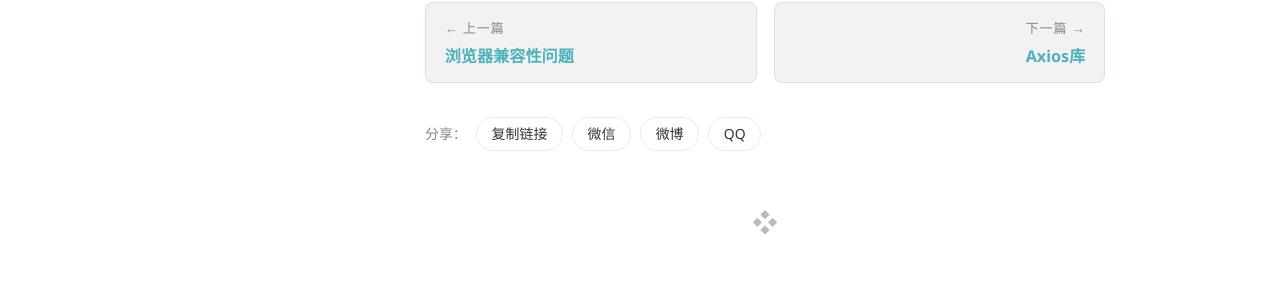
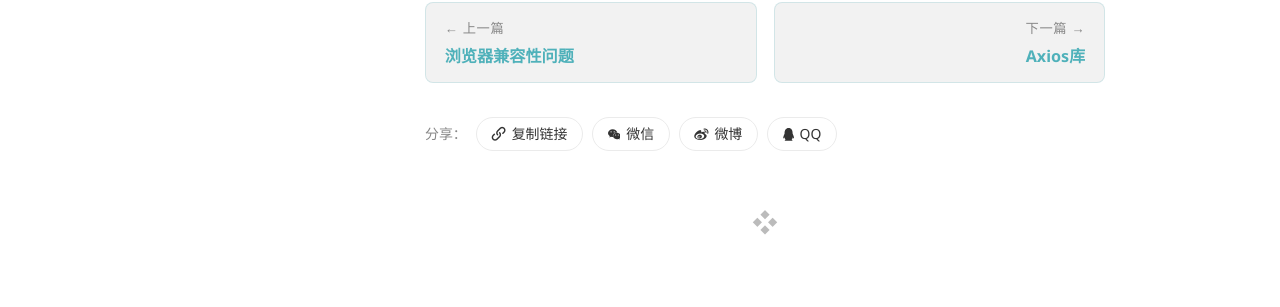
Before and after one commit to Knight-boy/knight-boy.github.io, a Jekyll site: the page built from origin/_posts/2018-09-16-Front-End-Library.md, in a window 1280 px wide. Shown: the part 947-1254 px from the top of the page. Built offline with Jekyll 4.4.1, drawn with Linux system fonts in a browser that asks for light colours; some web fonts are replaced; our own code applies the rules of GitHub Pages for plain Markdown files; comment, search, counter and statistics services are not loaded.

Commit message:
site: add brand icons to the share bar

```diff
--- a/_includes/body/post-share.html
+++ b/_includes/body/post-share.html
@@ -2,16 +2,19 @@
 分享栏，由 _layouts/post.html 在正文之后引入。服务端只渲染按钮外壳；
 URL 和文案在点击时从 location/document 读取（hy-push-state 导航后自动正确）。
 点击行为在 _includes/my-scripts.html 的 share IIFE 里统一接管：
-  copy   → 复制链接;
+  copy   → 复制链接（icon-link）;
+  native → navigator.share（icon-earth，JS 检测到才显示）;
   wechat → 弹出二维码（懒加载自托管 /assets/vendor/qrcode/qrcode.js）;
-  weibo / qq → 打开对应平台的分享弹窗;
-  native → navigator.share（JS 检测到才显示按钮）。
+  weibo  → 微博分享弹窗（icon-sina-weibo）;
+  qzone  → QQ 分享弹窗（FontAwesome QQ 当前字形，inline SVG）。
+微信/QQ 没有现成字形，用 inline SVG 按官方品牌路径绘制。
+文案包在 .share-txt 里，JS 改「已复制」时只动它，不碰图标。
 {% endcomment %}
 <div class="share-row" role="group" aria-label="分享本文">
   <span class="share-label">分享：</span>
-  <button type="button" class="share-btn" data-share="copy">复制链接</button>
-  <button type="button" class="share-btn" data-share="native" hidden>更多</button>
-  <button type="button" class="share-btn" data-share="wechat">微信</button>
-  <button type="button" class="share-btn" data-share="weibo">微博</button>
-  <button type="button" class="share-btn" data-share="qzone">QQ</button>
+  <button type="button" class="share-btn" data-share="copy"><span class="icon-link" aria-hidden="true"></span><span class="share-txt">复制链接</span></button>
+  <button type="button" class="share-btn" data-share="native" hidden><span class="icon-earth" aria-hidden="true"></span><span class="share-txt">更多</span></button>
+  <button type="button" class="share-btn" data-share="wechat"><svg class="share-svg" viewBox="0 0 24 24" aria-hidden="true"><path d="M8.691 2.188C3.891 2.188 0 5.476 0 9.53c0 2.212 1.17 4.203 3.002 5.55a.59.59 0 0 1 .213.665l-.39 1.48c-.019.07-.048.141-.048.213 0 .163.13.295.29.295a.326.326 0 0 0 .167-.054l1.903-1.114a.864.864 0 0 1 .717-.098 10.16 10.16 0 0 0 2.837.403c.276 0 .543-.027.811-.05-.857-2.578.157-4.972 1.932-6.446 1.703-1.415 3.882-1.98 5.853-1.838-.576-3.583-4.196-6.348-8.596-6.348zM5.785 5.991c.642 0 1.162.529 1.162 1.18a1.17 1.17 0 0 1-1.162 1.178A1.17 1.17 0 0 1 4.623 7.17c0-.651.52-1.18 1.162-1.18zm5.813 0c.642 0 1.162.529 1.162 1.18a1.17 1.17 0 0 1-1.162 1.178 1.17 1.17 0 0 1-1.162-1.178c0-.651.52-1.18 1.162-1.18zm5.34 2.867c-1.797-.052-3.746.512-5.28 1.786-1.72 1.428-2.687 3.72-1.78 6.22.942 2.453 3.666 4.229 6.884 4.229.826 0 1.622-.12 2.361-.336a.722.722 0 0 1 .598.082l1.584.926a.272.272 0 0 0 .14.047c.134 0 .24-.111.24-.247 0-.06-.023-.12-.038-.177l-.327-1.233a.582.582 0 0 1-.023-.156.49.49 0 0 1 .201-.398C23.024 18.48 24 16.82 24 14.98c0-3.21-2.931-5.837-6.656-6.088V8.89c-.135-.01-.27-.027-.407-.03zm-2.53 3.274c.535 0 .969.44.969.982a.976.976 0 0 1-.969.983.976.976 0 0 1-.969-.983c0-.542.434-.982.97-.982zm4.844 0c.535 0 .969.44.969.982a.976.976 0 0 1-.969.983.976.976 0 0 1-.969-.983c0-.542.434-.982.969-.982z"/></svg><span class="share-txt">微信</span></button>
+  <button type="button" class="share-btn" data-share="weibo"><span class="icon-sina-weibo" aria-hidden="true"></span><span class="share-txt">微博</span></button>
+  <button type="button" class="share-btn" data-share="qzone"><svg class="share-svg" viewBox="0 0 448 512" aria-hidden="true"><path d="M433.754 420.445c-11.526 1.393-44.86-52.741-44.86-52.741 0 31.345-16.136 72.247-51.051 101.786 16.842 5.192 54.843 19.167 45.803 34.421-7.316 12.343-125.51 7.881-159.632 4.037-34.122 3.844-152.316 8.306-159.632-4.037-9.045-15.25 28.918-29.214 45.783-34.415-34.92-29.539-51.059-70.445-51.059-101.792 0 0-33.334 54.134-44.859 52.741-5.37-.65-12.424-29.644 9.347-99.704 10.261-33.024 21.995-60.478 40.144-105.779C60.683 98.063 108.982.006 224 0c113.737.006 163.156 96.133 160.264 214.963 18.118 45.223 29.912 72.85 40.144 105.778 21.768 70.06 14.716 99.053 9.346 99.704z"/></svg><span class="share-txt">QQ</span></button>
 </div>
--- a/_includes/my-scripts.html
+++ b/_includes/my-scripts.html
@@ -1177,8 +1177,10 @@ It has two modes:
       var title = encodeURIComponent(d.title);
       if (kind === 'copy') {
         copyLink();
-        btn.textContent = '已复制';
-        setTimeout(function () { btn.textContent = '复制链接'; }, 1600);
+        /* the label lives in .share-txt so the icon span is untouched */
+        var label = btn.querySelector('.share-txt') || btn;
+        label.textContent = '已复制';
+        setTimeout(function () { label.textContent = '复制链接'; }, 1600);
       } else if (kind === 'native') {
         if (navigator.share) navigator.share({ url: pageUrl(), title: d.title });
       } else if (kind === 'wechat') {
--- a/_sass/my-style.scss
+++ b/_sass/my-style.scss
@@ -931,6 +931,10 @@ article.post {
   }
 
   .share-btn {
+    display: inline-flex;
+    align-items: center;
+    gap: 0.42em;
+
     padding: 0.28rem 0.85rem;
 
     border: 1px solid var(--border-color, rgba(127, 127, 127, 0.25));
@@ -948,6 +952,22 @@ article.post {
     &:focus {
       background: rgba(127, 127, 127, 0.14);
       outline: none;
+    }
+
+    /* icomoon glyphs sit on a tight line-height:1 grid; a slight bump keeps
+       them visually level with the button text */
+    > [class^="icon-"] {
+      font-size: 1.02em;
+    }
+
+    /* inline-SVG brand glyphs (wechat path licensed CC0 / qq from
+       FontAwesome Free), sized to match the icomoon font icons */
+    .share-svg {
+      height: 0.92em;
+      width: auto;
+      flex: none;
+
+      fill: currentColor;
     }
   }
 }
```
